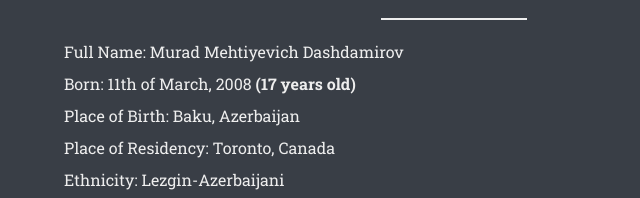
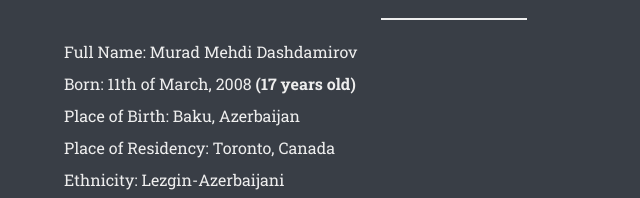
Before and after one commit to Murad-D-11/all_about_me, a plain HTML site: page index.html in a window 1280 px wide. Shown: the part 222-420 px from the top of the page, 186-826 px from the left. Drawn offline with nearby package versions, Linux system fonts and the light colour scheme.

Commit message:
Update index.html

```diff
--- a/index.html
+++ b/index.html
@@ -51,7 +51,7 @@
         <h1 class="center-text top-text white-text">Home</h1>
         <hr class="contents-hr">
         <ul class="contents-ul contents-text">
-            <li>Full Name: Murad Mehtiyevich Dashdamirov</li>
+            <li>Full Name: Murad Mehdi Dashdamirov</li>
             <li style="display: inline;">Born: 11th of March, 2008 <b><p style="display: inline;" id="age"></p></b></li>
             <li>Place of Birth: Baku, Azerbaijan</li>
             <li>Place of Residency: Toronto, Canada</li>
```
